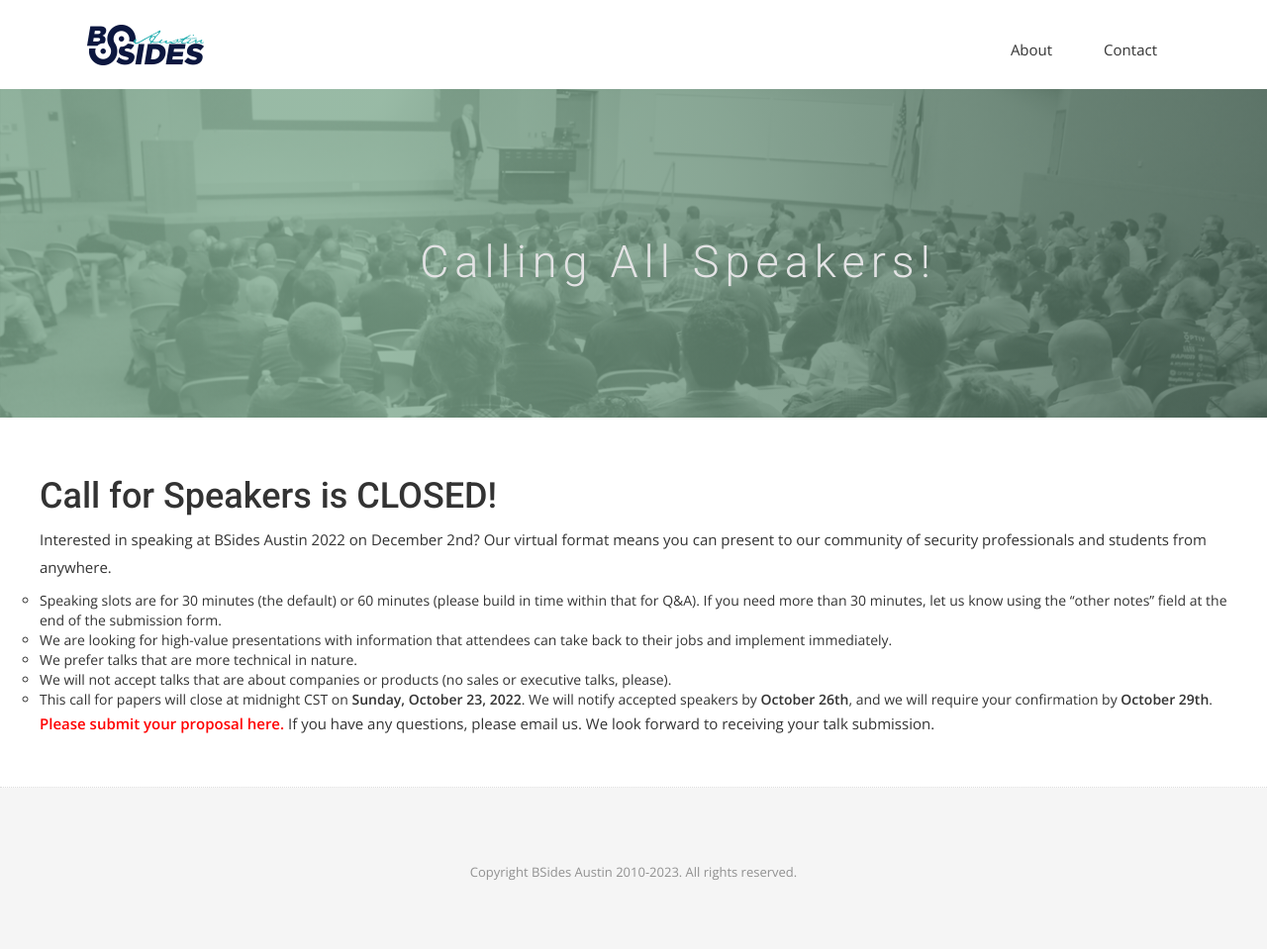
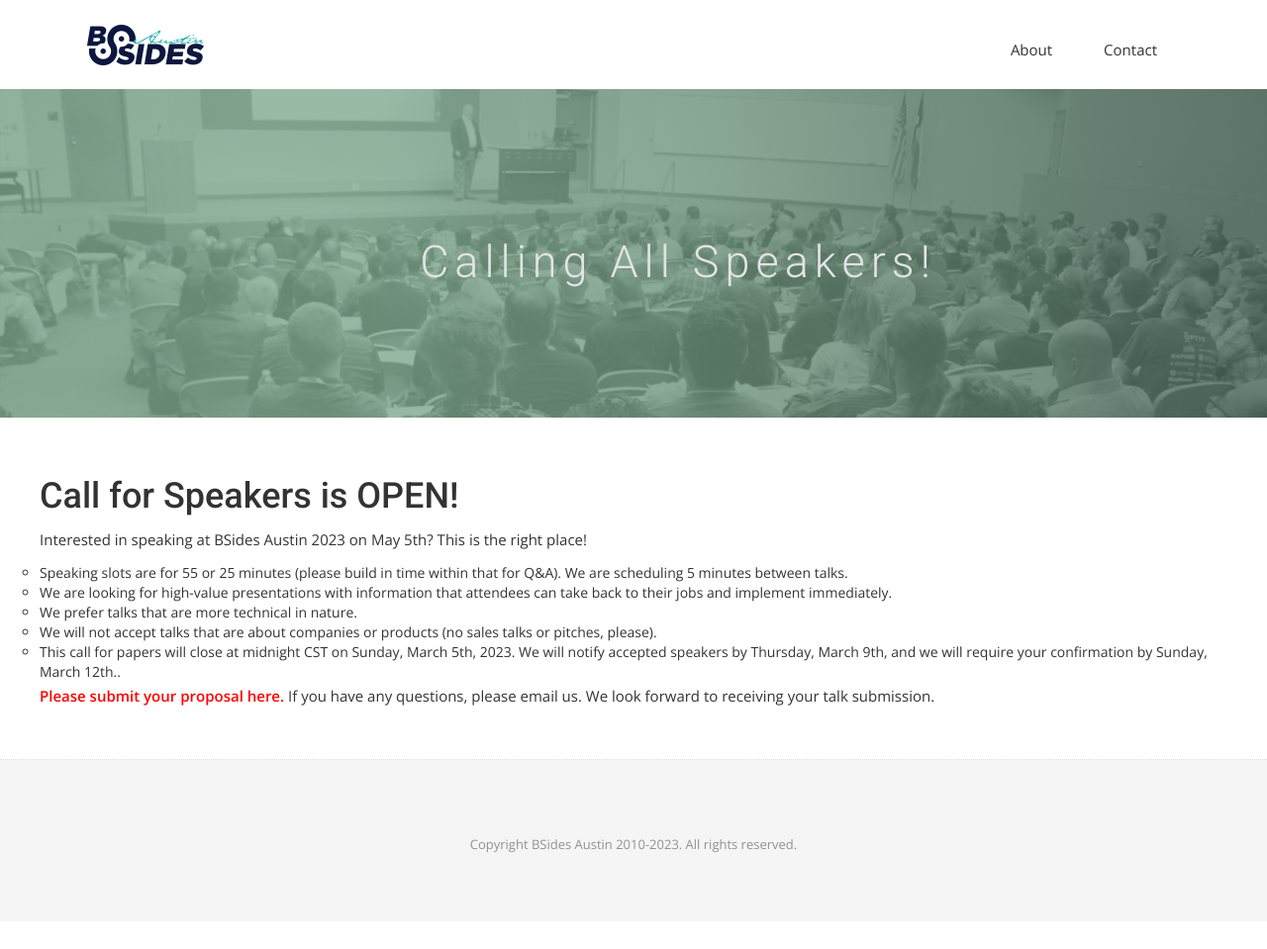
Before and after one commit to bsidesaustin/test, a Jekyll site: the page built from cfp.html, in a window 1280 px wide. Shown: the whole page at 99% size. Built offline with Jekyll 4.4.1, drawn with Linux system fonts in a browser that asks for light colours; nearby versions of some CDN libraries; some web fonts are replaced; after the commit the page ends 931 px from its top, so only the background shows below that.

Commit message:
Update cfp.html

```diff
--- a/cfp.html
+++ b/cfp.html
@@ -24,21 +24,19 @@
 
 
 
-
-
-    <h1>Call for Speakers is CLOSED!</h1>
-<p>Interested in speaking at BSides Austin 2022 on December 2nd? Our virtual format means you can present to our community of security professionals and students from anywhere.</p>
+    <h1>Call for Speakers is OPEN!</h1>
+<p>Interested in speaking at BSides Austin 2023 on May 5th? This is the right place!</p>
 
 <ul>
-  <li>Speaking slots are for 30 minutes (the default) or 60 minutes (please build in time within that for Q&A). If you need more than 30 minutes, let us know using the “other notes” field at the end of the submission form.</li>
+  <li>Speaking slots are for 55 or 25 minutes (please build in time within that for Q&A). We are scheduling 5 minutes between talks.</li>
   <li>We are looking for high-value presentations with information that attendees can take back to their jobs and implement immediately.</li>
   <li>We prefer talks that are more technical in nature. </li>
-  <li>We will not accept talks that are about companies or products (no sales or executive talks, please).</li>
-  <li>This call for papers will close at midnight CST on <strong>Sunday, October 23, 2022</strong>. We will notify accepted speakers by <strong>October 26th</strong>, and we will require your confirmation by <strong>October 29th</strong>.</li>
+  <li>We will not accept talks that are about companies or products (no sales talks or pitches, please).</li>
+  <li>This call for papers will close at midnight CST on Sunday, March 5th, 2023. We will notify accepted speakers by Thursday, March 9th, and we will require your confirmation by Sunday, March 12th..</li>
 </ul>
 
 
-<p><strong><a href="https://docs.google.com/forms/d/e/1FAIpQLScpQLYwirJAhSuIqrQ1v0mkfXQy5ops5UCgWaK6U_fYIqdWLQ/viewform?usp=sf_link" target="_blank">Please submit your proposal here.</a></strong> If you have any questions, please email us. We look forward to receiving your talk submission.</p>
+<p><strong><a href="https://docs.google.com/forms/d/e/1FAIpQLScjscLqNTV4R5gmBkjwjcjf-xalSYmDfgsuiwSQqZNPwJcqJg/viewform?usp=sf_link" target="_blank">Please submit your proposal here.</a></strong> If you have any questions, please email us. We look forward to receiving your talk submission.</p>
 
 
 
```
